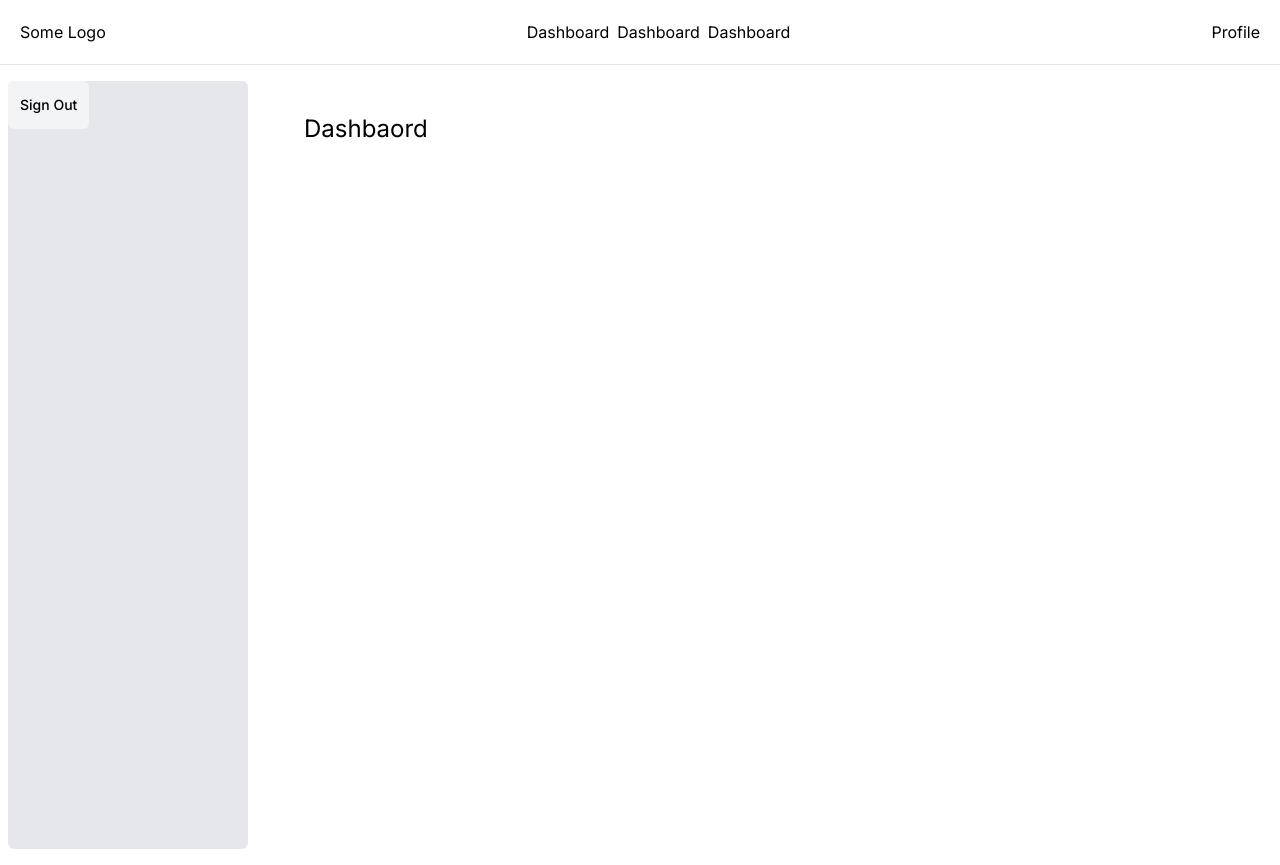
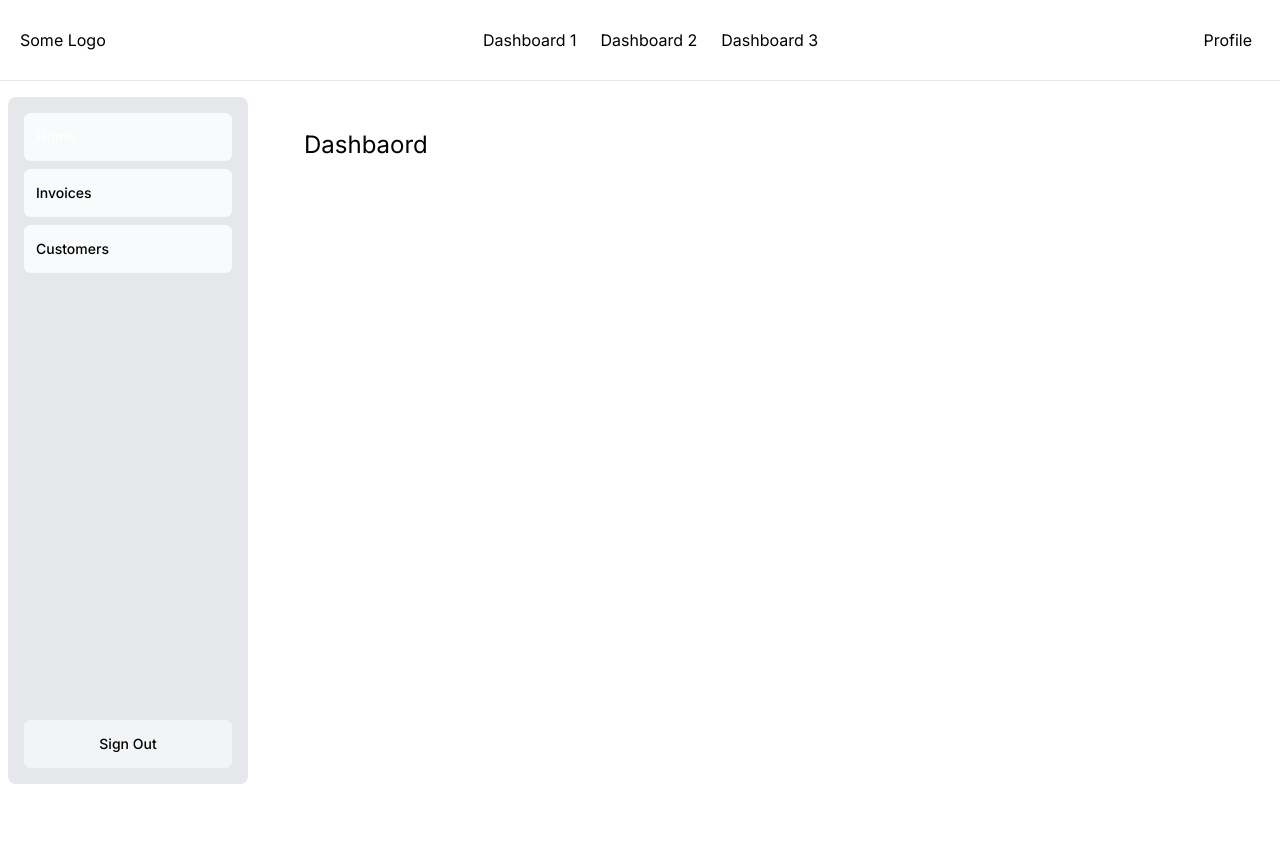
Before and after one commit to matthew-deal-rocketlab/Next-JS-workshop, a Next.js app in the folder web/: page /dashboard in a window 1280 px wide. After the commit the page ends 800 px from the top, so only its background shows below. Built offline with nearby package versions, Linux system fonts and the light colour scheme.

Commit message:
adds side nav, and topnav

```diff
--- a/web/package.json
+++ b/web/package.json
@@ -9,10 +9,10 @@
     "lint": "next lint"
   },
   "dependencies": {
+    "clsx": "^2.0.0",
     "next": "14.0.1",
     "react": "^18",
     "react-dom": "^18"
-
   },
   "devDependencies": {
     "@types/node": "^20",
--- a/web/src/app/dashboard/layout.tsx
+++ b/web/src/app/dashboard/layout.tsx
@@ -3,38 +3,47 @@ import Link from 'next/link';
 
 export default function Layout({ children }: { children: React.ReactNode }) {
   return (
-    <>
+    <div className="flex h-screen flex-col">
       <nav>
         <div className="flex items-center justify-between border-b border-gray-200 bg-white px-5 py-5">
           <div className="flex items-center space-x-4">
-            <Link href="/">
-              <div className="flex-shrink-0">Some Logo</div>
+            <Link className="flex-shrink-0" href="/">
+              Some Logo
             </Link>
           </div>
-          <div className="flex flex-row gap-2">
-            <Link href="/dashboard">
-              <div className="hidden md:block">Dashboard</div>
-            </Link>
-            <Link href="/dashboard">
-              <div className="hidden md:block">Dashboard</div>
-            </Link>
-            <Link href="/dashboard">
-              <div className="hidden md:block">Dashboard</div>
+          <div className=" mx-auto flex flex-row gap-2 bg-white">
+            {/* We can group each link so that the hover effect is applied to each individually */}
+            <div className="">
+              <Link
+                className="0 hidden rounded p-2 md:block"
+                href="/dashboard1">
+                Dashboard 1
+              </Link>
+            </div>
+            <div className="">
+              <Link className="hidden rounded p-2 md:block" href="/dashboard2">
+                Dashboard 2
+              </Link>
+            </div>
+            <div className="">
+              <Link className="hidden rounded p-2 md:block" href="/dashboard3">
+                Dashboard 3
+              </Link>
+            </div>
+          </div>
+          <div className="">
+            <Link className="hidden rounded p-2 md:block" href="/profile">
+              Profile
             </Link>
           </div>
-          <Link href="/dashboard">
-            <div className="hidden md:block">Profile</div>
-          </Link>
         </div>
       </nav>
-      <div className="flex h-screen flex-col md:flex-row md:overflow-hidden">
+      <div className="flex flex-1 overflow-hidden md:flex-row">
         <div className="w-full flex-none md:w-64">
           <SideNav />
         </div>
-        <div className="flex-grow p-6 md:overflow-y-auto md:p-12">
-          {children}
-        </div>
+        <div className="flex-grow overflow-y-auto p-6 md:p-12">{children}</div>
       </div>
-    </>
+    </div>
   );
 }
--- /dev/null
+++ b/web/src/components/dashboard/navLinks.tsx
@@ -0,0 +1,39 @@
+'use client';
+
+import Link from 'next/link';
+import { usePathname } from 'next/navigation';
+import clsx from 'clsx';
+
+// Map of links to display in the side navigation.
+// Depending on the size of the application, this would be stored in a database.
+const links = [
+  { name: 'Home', href: '/dashboard' },
+  {
+    name: 'Invoices',
+    href: '/dashboard/invoices',
+  },
+  { name: 'Customers', href: '/dashboard/customers' },
+];
+
+export default function NavLinks() {
+  const pathname = usePathname();
+  return (
+    <>
+      {links.map(link => {
+        return (
+          <Link
+            key={link.name}
+            href={link.href}
+            className={clsx(
+              'flex h-[48px] grow items-center justify-center gap-2 rounded-md bg-gray-50 p-3 text-sm font-medium hover:bg-gray-100 hover:text-blue-600 md:flex-none md:justify-start md:p-2 md:px-3',
+              {
+                'bg-gray-400 text-white': pathname === link.href,
+              },
+            )}>
+            <p className="hidden md:block">{link.name}</p>
+          </Link>
+        );
+      })}
+    </>
+  );
+}
--- a/web/src/components/sidenav.tsx
+++ b/web/src/components/sidenav.tsx
@@ -1,14 +1,24 @@
+// SideNav component
+import Link from 'next/link';
+import NavLinks from './dashboard/navLinks';
+
 export default function SideNav() {
   return (
-    <div className="flex h-full flex-col px-3 py-4 md:px-2">
-      <div className="flex grow flex-row justify-between space-x-2 md:flex-col md:space-x-0 md:space-y-2">
-        <div className="hidden h-auto w-full grow rounded-md bg-gray-200 md:block">
-          <form>
-            <button className="hover:bg-gray-00 flex h-[48px] grow items-center justify-center gap-2 rounded-md bg-gray-100 p-3 text-sm font-medium text-black hover:text-gray-600 md:flex-none md:justify-start md:p-2 md:px-3">
-              <div className="hidden md:block">Sign Out</div>
-            </button>
-          </form>
+    <div className="flex h-full flex-col overflow-y-auto px-3 py-4 md:px-2">
+      <div className="flex grow flex-col justify-between space-y-2 rounded-lg bg-gray-200 p-4">
+        {/* Flex container for links */}
+
+        <div className="space-y-2">
+          <NavLinks />
+          {/* Add more links here */}
         </div>
+
+        {/* Form with the button at the bottom */}
+        <form className="mt-auto w-full">
+          <button className="flex h-[48px] w-full items-center justify-center gap-2 rounded-md bg-gray-100 p-3 text-sm font-medium text-black hover:bg-gray-300 hover:text-gray-600">
+            <div className="hidden md:block">Sign Out</div>
+          </button>
+        </form>
       </div>
     </div>
   );
```
Also changed, not shown: 2 other files (tests, documents, lock files or other folders).
